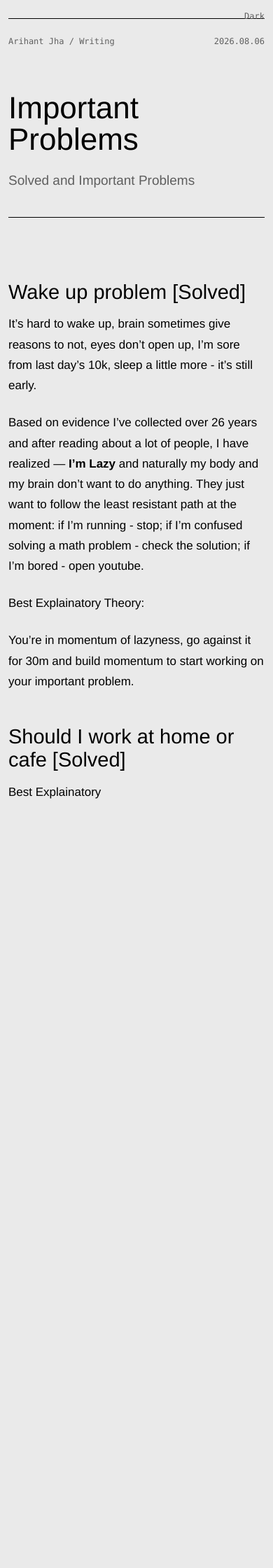
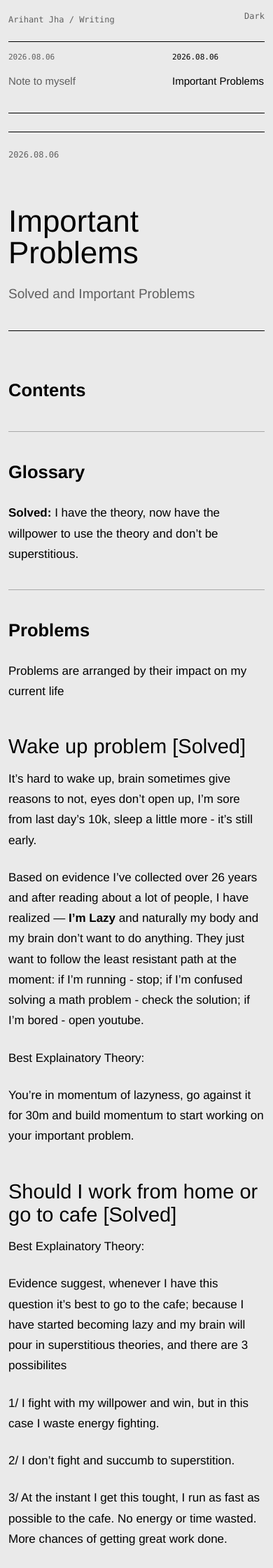
Before and after one commit to arihant-jha/arihant-jha.github.io, a Jekyll site: the page built from _posts/2026-08-06-important-problems.md, in a window 390 px wide. Shown: the top 2240 px of the page at 70% size. Built offline with Jekyll 4.4.1, drawn with Linux system fonts in a browser that asks for light colours; before the commit the page ends 1290 px from its top, so only the background shows below that; some of the changed text lies outside the part shown.

Commit message:
Fix Obsidian post rendering

```diff
--- a/_layouts/default.html
+++ b/_layouts/default.html
@@ -11,6 +11,17 @@
     <meta property="og:description" content="{{ page.description | default: site.description }}">
     <meta property="og:type" content="{% if page.layout == 'post' %}article{% else %}website{% endif %}">
     <meta property="og:url" content="{{ page.url | absolute_url }}">
+    {% if page.layout == 'post' %}
+      <script>
+        window.MathJax = {
+          tex: {
+            inlineMath: [["$", "$"], ["\\(", "\\)"]],
+            displayMath: [["$$", "$$"], ["\\[", "\\]"]]
+          }
+        };
+      </script>
+      <script defer src="https://cdn.jsdelivr.net/npm/mathjax@3/es5/tex-chtml.js"></script>
+    {% endif %}
     <script>
       (function () {
         var theme;
--- a/_layouts/post.html
+++ b/_layouts/post.html
@@ -2,10 +2,22 @@
 layout: default
 ---
 
+<div class="post-shell">
+  <aside class="post-sidebar" aria-label="Other posts">
+    <a class="back-link" href="{{ '/' | relative_url }}">Arihant Jha / Writing</a>
+    <nav class="post-nav">
+      {% for post in site.posts %}
+        <a class="post-nav-link{% if post.url == page.url %} active{% endif %}" href="{{ post.url | relative_url }}">
+          <time datetime="{{ post.date | date_to_xmlschema }}">{{ post.date | date: "%Y.%m.%d" }}</time>
+          <span>{{ post.title }}</span>
+        </a>
+      {% endfor %}
+    </nav>
+  </aside>
+
   <article class="post">
     <header class="post-header">
       <div class="post-meta">
-      <a class="back-link" href="{{ '/' | relative_url }}">Arihant Jha / Writing</a>
         <time datetime="{{ page.date | date_to_xmlschema }}">{{ page.date | date: "%Y.%m.%d" }}</time>
       </div>
       <h1>{{ page.title }}</h1>
@@ -25,3 +37,4 @@
       {{ content }}
     </div>
   </article>
+</div>
--- a/_posts/2026-08-06-important-problems.md
+++ b/_posts/2026-08-06-important-problems.md
@@ -3,7 +3,20 @@
 description: Solved and Important Problems
 date: 2026-08-06
 tags: []
+custom-width: 73
 ---
+# Contents
+
+---
+# Glossary
+
+**Solved:** I have the theory, now have the willpower to use the theory and don't be superstitious.
+
+---
+# Problems
+
+Problems are arranged by their impact on my current life
+
 ## Wake up problem [Solved]
 
 It's hard to wake up, brain sometimes give reasons to not, eyes don't open up, I'm sore from last day's 10k, sleep a little more - it's still early.
@@ -15,6 +28,20 @@
 
 You're in momentum of lazyness, go against it for 30m and build momentum to start working on your important problem.
 
-## Should I work at home or cafe [Solved]
+## Should I work from home or go to cafe [Solved]
 
-Best Explainatory
+Best Explainatory Theory:
+
+Evidence suggest, whenever I have this question it's best to go to the cafe; because I have started becoming lazy and my brain will pour in superstitious theories, and there are 3 possibilites
+
+1/ I fight with my willpower and win, but in this case I waste energy fighting.
+
+2/ I don't fight and succumb to superstition.
+
+3/ At the instant I get this tought, I run as fast as possible to the cafe. No energy or time wasted. More chances of getting great work done.
+
+## Just got an idea when I'm about to sleep, what to do? [Solved]
+
+Best Explainatory Theory:
+
+Sleep is easy to come, what's hard is the idea itself and the inspiration to work on the idea; generally the inspiration is highest when you get the idea. Evidence suggests when I don't work on it immediately, I can get happy and almost make myself feel I'm there when I'm not; if then I have not solved it by the next day - I have
--- a/assets/site.css
+++ b/assets/site.css
@@ -221,8 +221,59 @@
 }
 
 .post {
-  max-width: 1120px;
+  min-width: 0;
+  max-width: 780px;
   padding: 26px 0 120px;
+}
+
+.post-shell {
+  display: grid;
+  grid-template-columns: minmax(190px, 260px) minmax(0, 780px);
+  gap: clamp(38px, 6vw, 96px);
+  align-items: start;
+  max-width: 1180px;
+  margin-inline: auto;
+}
+
+.post-sidebar {
+  position: sticky;
+  top: 26px;
+  padding: 26px 0 0;
+}
+
+.post-nav {
+  display: grid;
+  gap: 0;
+  margin-top: 44px;
+  border-top: 1px solid var(--ink);
+}
+
+.post-nav-link {
+  display: grid;
+  gap: 7px;
+  padding: 14px 0 16px;
+  border-bottom: 1px solid var(--rule);
+  color: var(--muted);
+}
+
+.post-nav-link:hover {
+  color: var(--ink);
+  text-decoration: none;
+}
+
+.post-nav-link.active {
+  color: var(--ink);
+}
+
+.post-nav-link time {
+  font-family: "SFMono-Regular", Consolas, "Liberation Mono", monospace;
+  font-size: 11px;
+  line-height: 1.4;
+}
+
+.post-nav-link span {
+  font-size: 15px;
+  line-height: 1.3;
 }
 
 .post-header {
@@ -256,7 +307,8 @@
 }
 
 .prose {
-  max-width: 720px;
+  max-width: 680px;
+  margin-inline: auto;
   padding-top: 42px;
   font-size: 18px;
   line-height: 1.72;
@@ -297,6 +349,28 @@
 .prose pre code {
   padding: 0;
   background: transparent;
+}
+
+.prose img {
+  display: block;
+  width: auto;
+  max-width: 100%;
+  height: auto;
+  margin: 28px auto;
+  border: 1px solid var(--rule);
+}
+
+.prose blockquote {
+  margin: 0 0 28px;
+  padding: 0 0 0 28px;
+  border-left: 1px solid var(--rule);
+  color: var(--muted);
+}
+
+.prose hr {
+  margin: 36px 0;
+  border: 0;
+  border-top: 1px solid var(--rule);
 }
 
 .empty { color: var(--muted); }
@@ -347,11 +421,38 @@
     font-size: 44px;
   }
 
+  .post-shell {
+    display: block;
+    max-width: none;
+  }
+
+  .post-sidebar {
+    position: static;
+    padding-top: 18px;
+  }
+
+  .post-nav {
+    display: flex;
+    gap: 14px;
+    margin-top: 22px;
+    padding-bottom: 10px;
+    overflow-x: auto;
+    border-bottom: 1px solid var(--ink);
+  }
+
+  .post-nav-link {
+    min-width: 220px;
+    border-bottom: 0;
+  }
+
   .post-meta {
     align-items: flex-start;
   }
 
-  .prose { font-size: 17px; }
+  .prose {
+    max-width: none;
+    font-size: 17px;
+  }
   .prose h2 { font-size: 29px; }
 
 }
```
Also changed, not shown: _posts/2026-08-03-consequence-of-not-doing-the-most-important-thing.md (+1 -1 lines), _posts/2026-08-06-note-to-myself.md (+27 -2 lines), scripts/prepare_posts.rb (+51 -2 lines), assets/attachments/pasted-image-20260803144858-cc5a0594c3.png (added), 2 other files. Lines whose indentation alone changed are shown as unchanged.
